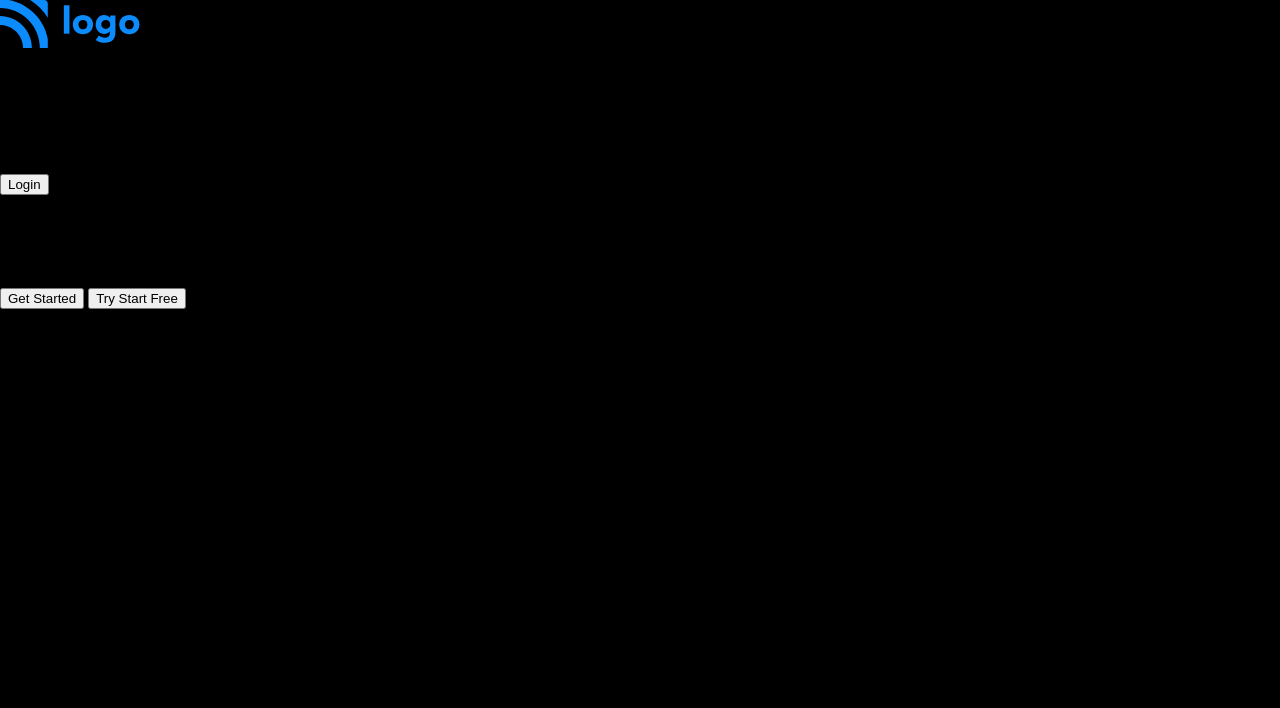
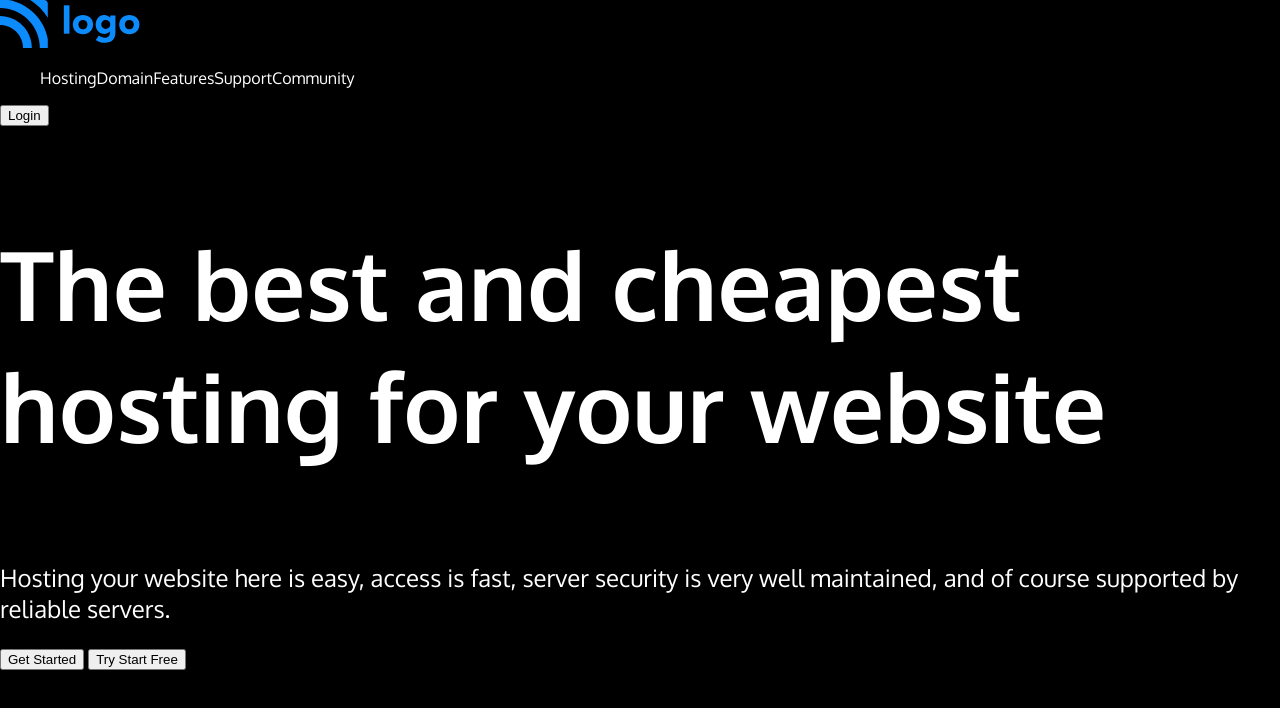
Before and after one commit to sunandasamanta/FSJS2.0, a plain HTML site: page HTML & CSS/Project08/index.html in a window 1280 px wide. Drawn offline with Linux system fonts and the light colour scheme.

Commit message:
Update style.css

```diff
--- a/HTML & CSS/Project08/style.css
+++ b/HTML & CSS/Project08/style.css
@@ -1,4 +1,29 @@
+@import url('https://fonts.googleapis.com/css2?family=Oxygen:wght@300;400;700&display=swap');
+
 body {
     margin: 0;
     background-color: #000;
+    color: #fff;
+    font-family: 'Oxygen', sans-serif;
 }
+.navbar {
+    display: flex;
+}
+.list {
+    display: flex;
+    list-style: none;
+}
+.list-item {
+    color: #fff;
+}
+h1 {
+    font-weight: 700;
+    font-size: 6rem;
+}
+span {
+    color: #1a73e8;
+}
+p {
+    font-weight: 400;
+    font-size: 1.5rem;
+}
```
